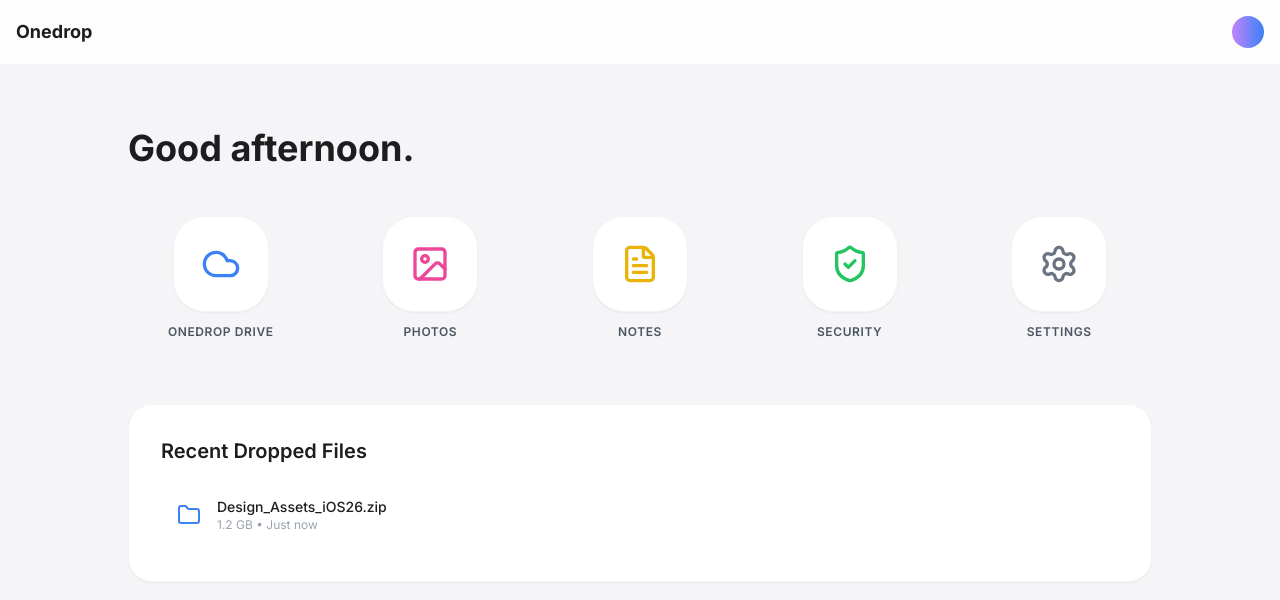
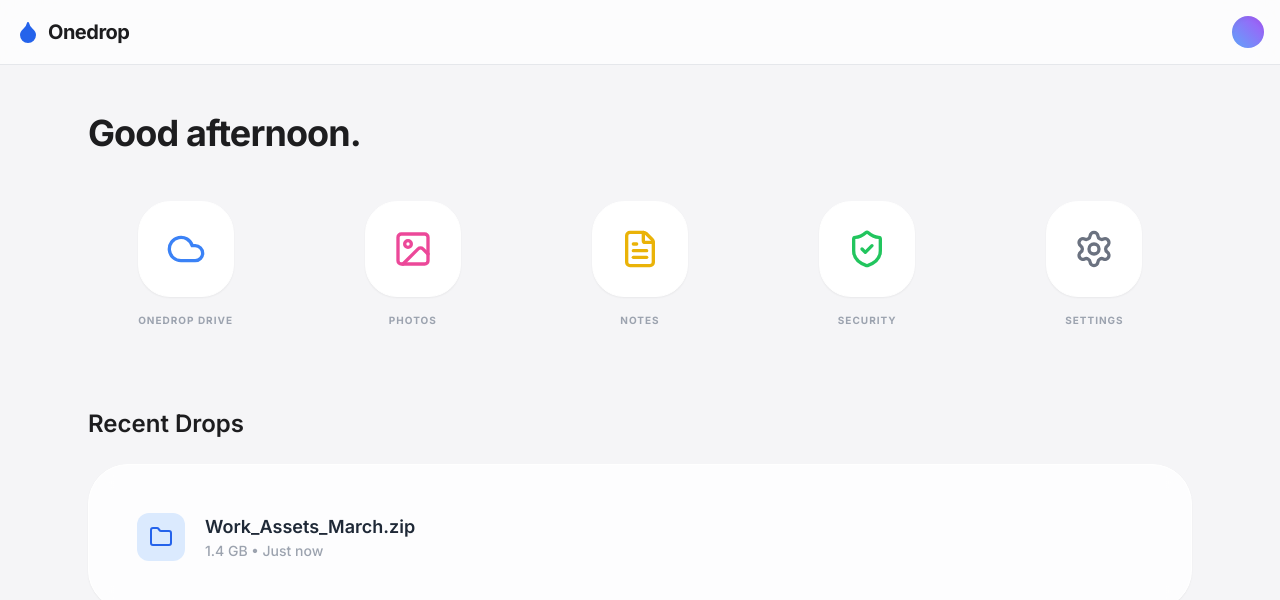
Before and after one commit to gp1547416-coder/Onedrop, a Next.js app: page /dashboard in a window 1280 px wide. Shown: the top 600 px of the page. Built offline with nearby package versions, Linux system fonts and the light colour scheme.

Commit message:
Update page.tsx

```diff
--- a/app/dashboard/page.tsx
+++ b/app/dashboard/page.tsx
@@ -1,45 +1,54 @@
-import { Cloud, Image as ImageIcon, FileText, Settings, ShieldCheck, Folder } from 'lucide-react';
+import React from 'react';
+import { Cloud, Image, FileText, Settings, ShieldCheck, Folder, Droplet } from 'lucide-react';
 
 export default function Dashboard() {
   const apps = [
-    { name: 'Onedrop Drive', icon: <Cloud className="text-blue-500 w-10 h-10" />, color: 'bg-white' },
-    { name: 'Photos', icon: <ImageIcon className="text-pink-500 w-10 h-10" />, color: 'bg-white' },
-    { name: 'Notes', icon: <FileText className="text-yellow-500 w-10 h-10" />, color: 'bg-white' },
-    { name: 'Security', icon: <ShieldCheck className="text-green-500 w-10 h-10" />, color: 'bg-white' },
-    { name: 'Settings', icon: <Settings className="text-gray-500 w-10 h-10" />, color: 'bg-white' },
+    { name: 'Onedrop Drive', icon: <Cloud className="text-blue-500 w-10 h-10" /> },
+    { name: 'Photos', icon: <Image className="text-pink-500 w-10 h-10" /> },
+    { name: 'Notes', icon: <FileText className="text-yellow-500 w-10 h-10" /> },
+    { name: 'Security', icon: <ShieldCheck className="text-green-500 w-10 h-10" /> },
+    { name: 'Settings', icon: <Settings className="text-gray-500 w-10 h-10" /> },
   ];
 
   return (
     <div className="min-h-screen bg-[#f5f5f7]">
-      <nav className="p-4 flex justify-between items-center bg-white/80 backdrop-blur-md sticky top-0 z-10">
-        <span className="font-bold text-lg">Onedrop</span>
-        <div className="w-8 h-8 bg-gradient-to-r from-purple-400 to-blue-500 rounded-full" />
+      <nav className="p-4 flex justify-between items-center bg-white/70 backdrop-blur-xl sticky top-0 z-50 border-b border-gray-200">
+        <div className="flex items-center gap-2">
+          <Droplet className="text-blue-600 fill-current w-6 h-6" />
+          <span className="font-bold text-xl tracking-tight">Onedrop</span>
+        </div>
+        <div className="w-8 h-8 bg-gradient-to-tr from-blue-400 to-purple-500 rounded-full shadow-inner" />
       </nav>
 
-      <main className="max-w-6xl mx-auto p-8 md:p-16">
-        <h2 className="text-4xl font-bold mb-12">Good afternoon.</h2>
+      <main className="max-w-6xl mx-auto px-6 py-12">
+        <h2 className="text-4xl font-bold tracking-tight mb-12">Good afternoon.</h2>
 
-        <div className="grid grid-cols-2 sm:grid-cols-3 md:grid-cols-5 gap-6">
+        <div className="grid grid-cols-2 sm:grid-cols-3 md:grid-cols-5 gap-8">
           {apps.map((app) => (
-            <div key={app.name} className="flex flex-col items-center">
-              <div className={`${app.color} w-24 h-24 rounded-[2rem] shadow-sm flex items-center justify-center hover:shadow-lg transition-shadow cursor-pointer border border-gray-100`}>
+            <div key={app.name} className="flex flex-col items-center group cursor-pointer">
+              <div className="bg-white w-24 h-24 rounded-[2rem] shadow-sm flex items-center justify-center group-hover:shadow-xl transition-all duration-300 border border-white">
                 {app.icon}
               </div>
-              <span className="mt-3 text-xs font-semibold text-gray-600 uppercase tracking-wider">{app.name}</span>
+              <span className="mt-4 text-[10px] font-bold text-gray-400 uppercase tracking-[0.1em]">{app.name}</span>
             </div>
           ))}
         </div>
 
-        <div className="mt-16 bg-white rounded-3xl p-8 shadow-sm border border-gray-100">
-          <h3 className="text-xl font-semibold mb-4">Recent Dropped Files</h3>
-          <div className="flex items-center gap-4 p-4 hover:bg-gray-50 rounded-xl cursor-pointer transition">
-            <Folder className="text-blue-500" />
-            <div>
-              <p className="font-medium text-sm">Design_Assets_iOS26.zip</p>
-              <p className="text-xs text-gray-400">1.2 GB • Just now</p>
+        <section className="mt-20">
+          <h3 className="text-2xl font-semibold mb-6">Recent Drops</h3>
+          <div className="bg-white/80 backdrop-blur-md rounded-[2.5rem] p-8 shadow-sm border border-white">
+            <div className="flex items-center gap-5 p-4 hover:bg-gray-50/50 rounded-2xl transition group">
+              <div className="bg-blue-100 p-3 rounded-xl text-blue-600">
+                <Folder size={24} />
+              </div>
+              <div className="flex-1">
+                <p className="font-semibold text-gray-800 text-lg">Work_Assets_March.zip</p>
+                <p className="text-sm text-gray-400 font-medium">1.4 GB • Just now</p>
+              </div>
+              <button className="text-blue-600 font-semibold text-sm opacity-0 group-hover:opacity-100 transition">View</button>
             </div>
           </div>
-        </div>
+        </section>
       </main>
     </div>
   );
```
